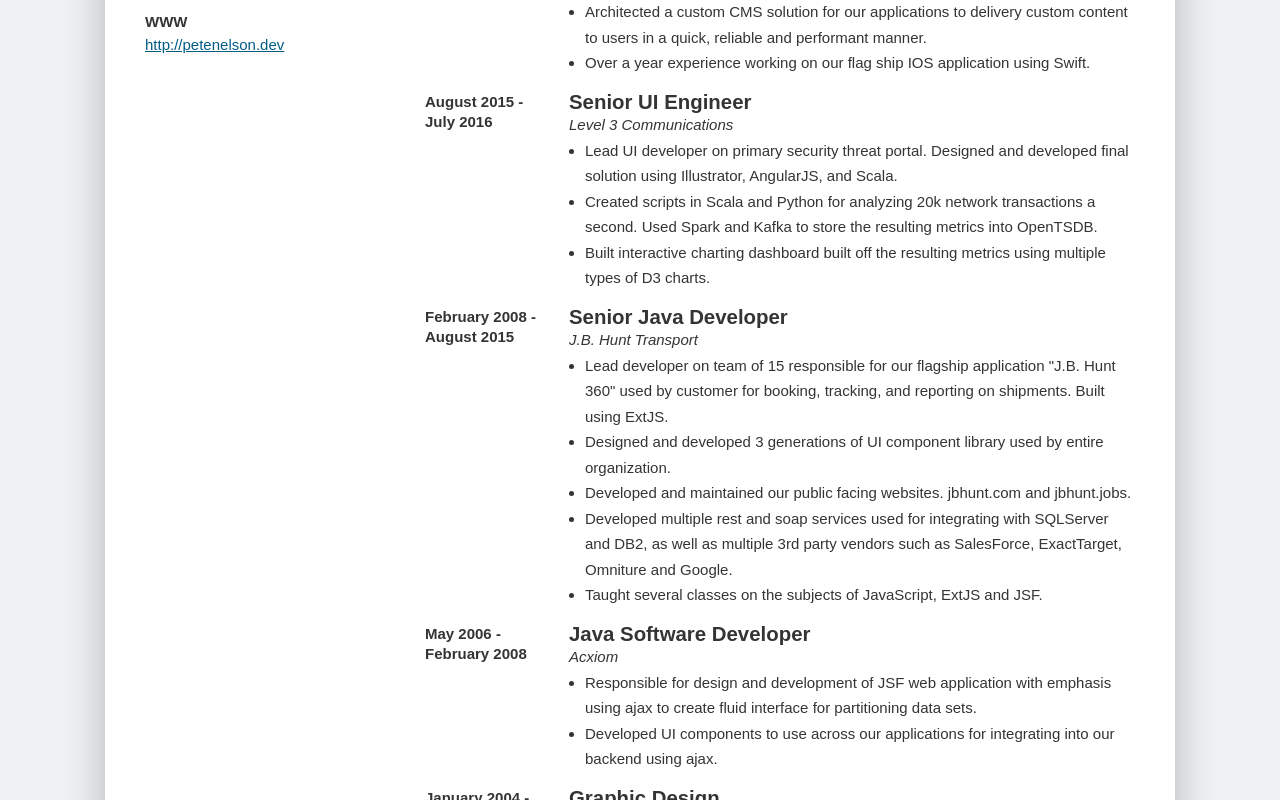
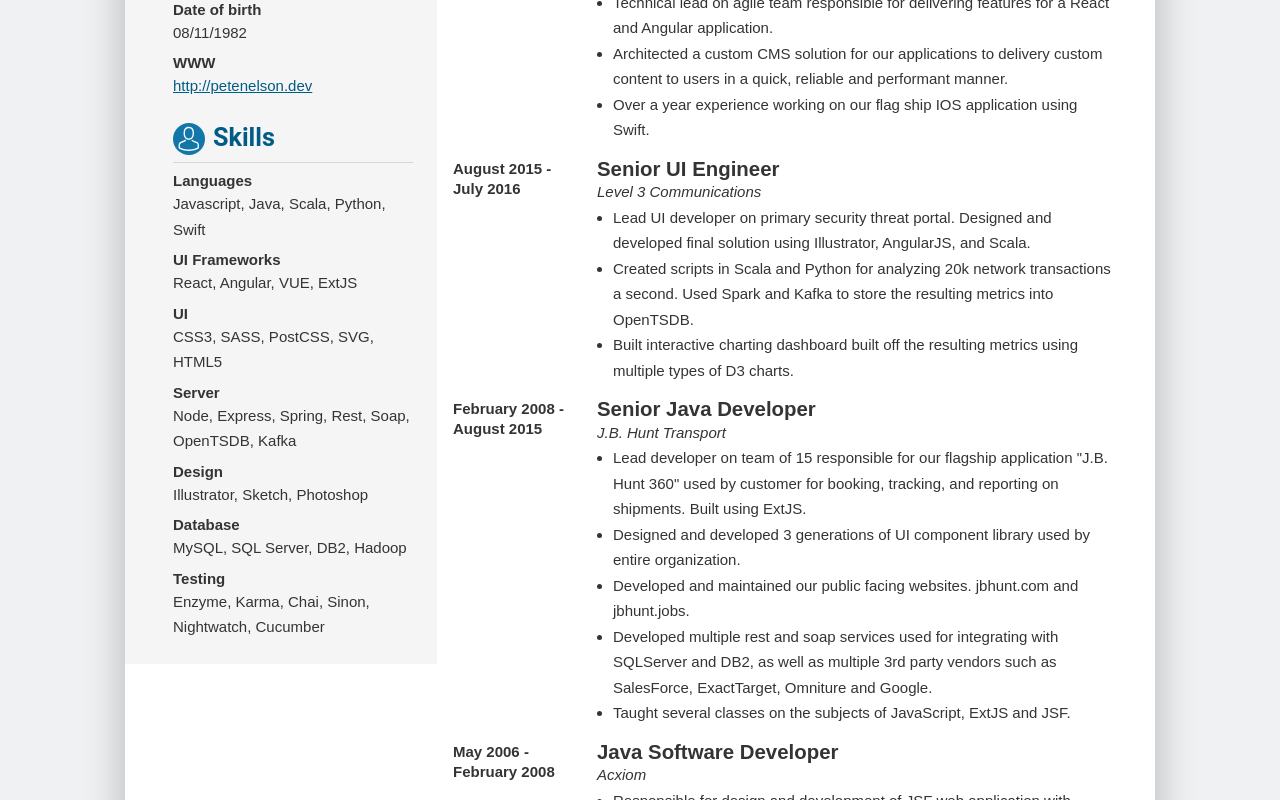
Before and after one commit to pbn04001/pete-nelson-web, a Vue app: page /resume in a window 1280 px wide. Shown: the part 500-1300 px from the top of the page. Built offline with nearby package versions, Linux system fonts and the light colour scheme.

Commit message:
Resume complete

```diff
--- a/public/index.html
+++ b/public/index.html
@@ -6,11 +6,11 @@
     <meta name="viewport" content="width=device-width,initial-scale=1.0">
     <link rel="icon" href="<%= BASE_URL %>favicon.ico" />
     <link href="https://fonts.googleapis.com/css?family=Roboto:400,700" rel="preload" as="font" type="font/woff2" />
-    <title>hello-world</title>
+    <title>Pete Nelson</title>
   </head>
   <body>
     <noscript>
-      <strong>We're sorry but hello-world doesn't work properly without JavaScript enabled. Please enable it to continue.</strong>
+      <strong>We're sorry but PeteNelson.dev doesn't work properly without JavaScript enabled. Please enable it to continue.</strong>
     </noscript>
     <div id="app"></div>
     <!-- built files will be auto injected -->
--- a/src/components/HomeScroll.vue
+++ b/src/components/HomeScroll.vue
@@ -108,6 +108,7 @@
   },
   beforeDestroy() {
     window.removeEventListener('resize', this.onResize);
+    window.removeEventListener('scroll', this.onScroll)
   },
   methods: {
     getIsMobile() {
@@ -160,7 +161,7 @@
             this.scrollToNewSection(this.currentSection);
           }
           document.body.style.overflow = null;
-          this.onScroll = window.addEventListener('scroll', this.onScroll);
+          window.addEventListener('scroll', this.onScroll);
           // TODO: Show scroll indicator to user
         });
     },
--- a/src/router.js
+++ b/src/router.js
@@ -8,6 +8,9 @@
   const router = new Router({
     mode: 'history',
     base: process.env.BASE_URL,
+    scrollBehavior() {
+      return { x: 0, y: 0 };
+    },
     routes: [
       {
         path: '/',
--- a/src/styles/_colors.scss
+++ b/src/styles/_colors.scss
@@ -3,6 +3,7 @@
 $black: rgb(0, 0, 0);
 $transparent-black: rgba(0, 0, 0, .6);
 $dark-gray: rgb(52, 52, 52);
+$lighter-gray: rgb(245, 245, 245);
 $light-gray: rgb(230, 230, 230);
 $border-gray: rgb(213, 214, 214);
 
--- a/src/views/Resume.vue
+++ b/src/views/Resume.vue
@@ -2,14 +2,16 @@
   <div class="resume">
     <link href="https://fonts.googleapis.com/css?family=Arimo:400,700" rel="preload" as="font" type="font/woff2" />
     <div class="resume__sheet">
-      <h1>Pete Nelson</h1>
-      <h2>Staff Engineer</h2>
-      <div class="resume__description">
-        Accomplished web developer / designer with over 13 years of professional experience.  Have worked on delivering full stack solutions
-        from the initial design phase into full production implementation.  Extensive experience using major UI frameworks React, Vue, and Angular.
-        Written both rest and soap services in Node and Java.  Setup and integrated with many types of databases including SQL Server, DB2, and MySql.
-        Able to create site designs, illustrations, and logos use Sketch, Illustrator and Photoshop.  Education includes both a BA in Computer
-        Science, and an MBA.
+      <div class="resume__top">
+        <h1>Pete Nelson</h1>
+        <h2>Staff Engineer</h2>
+        <div class="resume__description">
+          Accomplished web developer / designer with over 13 years of professional experience.  Have worked on delivering full stack solutions
+          from the initial design phase into full production implementation.  Extensive experience using major UI frameworks React, Vue, and Angular.
+          Written both rest and soap services in Node and Java.  Setup and integrated with many types of databases including SQL Server, DB2,
+          and MySql. Able to create site designs, illustrations, and logos use Sketch, Illustrator and Photoshop.  Education includes both a BA in
+          Computer Science, and an MBA.
+        </div>
       </div>
       <div class="resume__contents">
         <div class="resume__left_column">
@@ -33,6 +35,40 @@
             <div class="resume__info">
               <label>WWW</label>
               <a href="http://petenelson.dev">http://petenelson.dev</a>
+            </div>
+          </div>
+          <h3>
+            <Person />
+            Skills
+          </h3>
+          <div class="resume__section resume__skills">
+            <div class="resume__info">
+              <label>Languages</label>
+              Javascript, Java, Scala, Python, Swift
+            </div>
+            <div class="resume__info">
+              <label>UI Frameworks</label>
+              React, Angular, VUE, ExtJS
+            </div>
+            <div class="resume__info">
+              <label>UI</label>
+              CSS3, SASS, PostCSS, SVG, HTML5
+            </div>
+            <div class="resume__info">
+              <label>Server</label>
+              Node, Express, Spring, Rest, Soap, OpenTSDB, Kafka
+            </div>
+            <div class="resume__info">
+              <label>Design</label>
+              Illustrator, Sketch, Photoshop
+            </div>
+            <div class="resume__info">
+              <label>Database</label>
+              MySQL, SQL Server, DB2, Hadoop
+            </div>
+            <div class="resume__info">
+              <label>Testing</label>
+              Enzyme, Karma, Chai, Sinon, Nightwatch, Cucumber
             </div>
           </div>
         </div>
--- a/src/views/resume.scss
+++ b/src/views/resume.scss
@@ -2,14 +2,14 @@
 
 .resume {
   color: $dark-gray;
-  padding-top: $spacing-unit-x6;
+  padding: $spacing-unit-x6;
   font-family: 'Arimo', sans-serif;
   font-size: 15px;
   font-weight: 400;
   line-height: 25.5px;
 
   &__sheet {
-    padding: $spacing-unit-x5;
+    padding: $spacing-unit-x5 $spacing-unit-x5 $spacing-unit-x5 0;
     background-color: $white;
     box-shadow: 0 0.5rem 2.5rem 0 rgba(0,0,0,0.25);
     width: 990px;
@@ -18,6 +18,10 @@
 
   &__description {
     margin-bottom: $spacing-unit-x2;
+  }
+
+  &__top {
+    padding-left: $spacing-unit-x6;
   }
 
   h1, h2, h3, a {
@@ -69,15 +73,20 @@
 
   &__contents {
     display: flex;
+    align-items:flex-start;
   }
 
   &__left_column {
     flex: 0 0 spacingUnit(30);
-    padding-right: $spacing-unit-x5;
+    margin-right: $spacing-unit-x2;
+    padding: $spacing-unit-x2 $spacing-unit-x3 0 $spacing-unit-x6;
+
+    background-color: $lighter-gray;
   }
 
   &__right_column {
     flex: 1 0;
+    padding-top: $spacing-unit-x2;
   }
 
   &__section {
@@ -87,6 +96,10 @@
 
   &__info {
     margin-bottom: $spacing-unit;
+
+    &:last-child {
+      margin-bottom: $spacing-unit-x3;
+    }
   }
 
   &__job {
@@ -111,3 +124,37 @@
     }
   }
 }
+
+
+@media print {
+  body {
+    background-color: $white;
+  }
+  h2, h3 {
+    page-break-after: avoid;
+  }
+  .resume {
+    padding: 0;
+
+    &__top {
+      page-break-after: avoid;
+    }
+
+    &__content {
+      page-break-inside: auto;
+    }
+
+    &__sheet {
+      box-shadow: none;
+    }
+  }
+  .nav-bar {
+    display: none;
+  }
+}
+@media print and (color) {
+  * {
+    -webkit-print-color-adjust: exact;
+    print-color-adjust: exact;
+  }
+}
```
